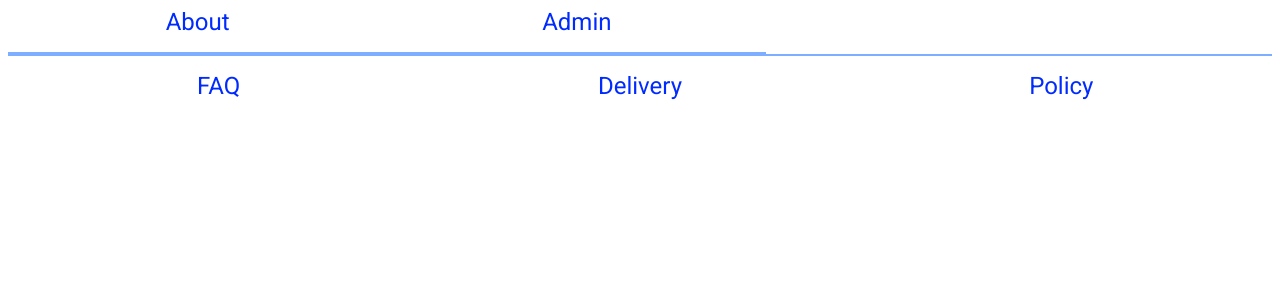
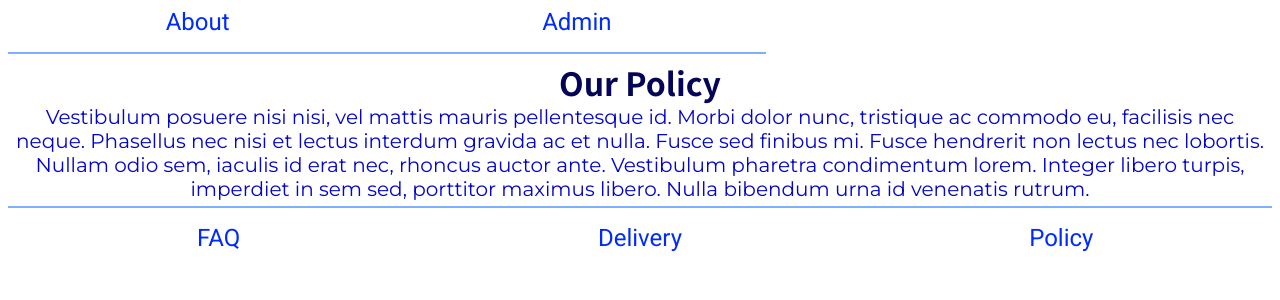
Before and after one commit to Simoonnn/candies, an Angular app: page /faq in a window 1280 px wide. Before the commit this address led to /. Shown: the top 300 px of the page. Built offline with nearby package versions, Linux system fonts and the light colour scheme.

Commit message:
Add FAQ page

```diff
--- a/src/app/app-routing.module.ts
+++ b/src/app/app-routing.module.ts
@@ -1,9 +1,11 @@
 import { NgModule } from '@angular/core';
 import { Routes, RouterModule } from '@angular/router';
 import {AboutComponent} from './about/about.component';
+import {FaqComponent} from './faq/faq.component';
 
 const routes: Routes = [
-  {path: 'about' , component: AboutComponent}
+  {path: 'about' , component: AboutComponent},
+  {path: 'faq', component: FaqComponent}
 ];
 
 @NgModule({
--- a/src/app/app.component.html
+++ b/src/app/app.component.html
@@ -4,7 +4,7 @@
 </header>
 <router-outlet></router-outlet>
 <footer class="grid-container bottom-grid">
-  <a routerLink="" class="grid-item">FAQ</a>
+  <a routerLink="faq" class="grid-item">FAQ</a>
   <a routerLink="" class="grid-item">Delivery</a>
   <a routerLink="" class="grid-item">Policy</a>
 </footer>
--- a/src/app/app.module.ts
+++ b/src/app/app.module.ts
@@ -4,11 +4,13 @@ import { NgModule } from '@angular/core';
 import { AppRoutingModule } from './app-routing.module';
 import { AppComponent } from './app.component';
 import { AboutComponent } from './about/about.component';
+import { FaqComponent } from './faq/faq.component';
 
 @NgModule({
   declarations: [
     AppComponent,
-    AboutComponent
+    AboutComponent,
+    FaqComponent
   ],
   imports: [
     BrowserModule,
--- /dev/null
+++ b/src/app/faq/faq.component.html
@@ -0,0 +1,5 @@
+<div class="container">
+  <h1>Our Policy</h1>
+  <p>Vestibulum posuere nisi nisi, vel mattis mauris pellentesque id. Morbi dolor nunc, tristique ac commodo eu, facilisis nec neque. Phasellus nec nisi et lectus interdum gravida ac et nulla. Fusce sed finibus mi. Fusce hendrerit non lectus nec lobortis. Nullam odio sem, iaculis id erat nec, rhoncus auctor ante. Vestibulum pharetra condimentum lorem. Integer libero turpis, imperdiet in sem sed, porttitor
+    maximus libero. Nulla bibendum urna id venenatis rutrum.</p>
+</div>
--- /dev/null
+++ b/src/app/faq/faq.component.scss
@@ -0,0 +1,18 @@
+* {
+  margin: 0px;
+  padding: 0px;
+}
+.container {
+  text-align: center;
+  padding: 5px;
+  p {
+    color: #0405cb;
+    font-size: 1.25em;
+    font-family: 'Montserrat', sans-serif;
+  }
+  h1 {
+    color: #040559;
+    font-weight: 900;
+    font-family: 'Noto Sans HK', sans-serif;
+  }
+}
--- /dev/null
+++ b/src/app/faq/faq.component.ts
@@ -0,0 +1,15 @@
+import { Component, OnInit } from '@angular/core';
+
+@Component({
+  selector: 'app-faq',
+  templateUrl: './faq.component.html',
+  styleUrls: ['./faq.component.scss']
+})
+export class FaqComponent implements OnInit {
+
+  constructor() { }
+
+  ngOnInit() {
+  }
+
+}
```
Also changed, not shown: 1 other file (tests, documents, lock files or other folders).
